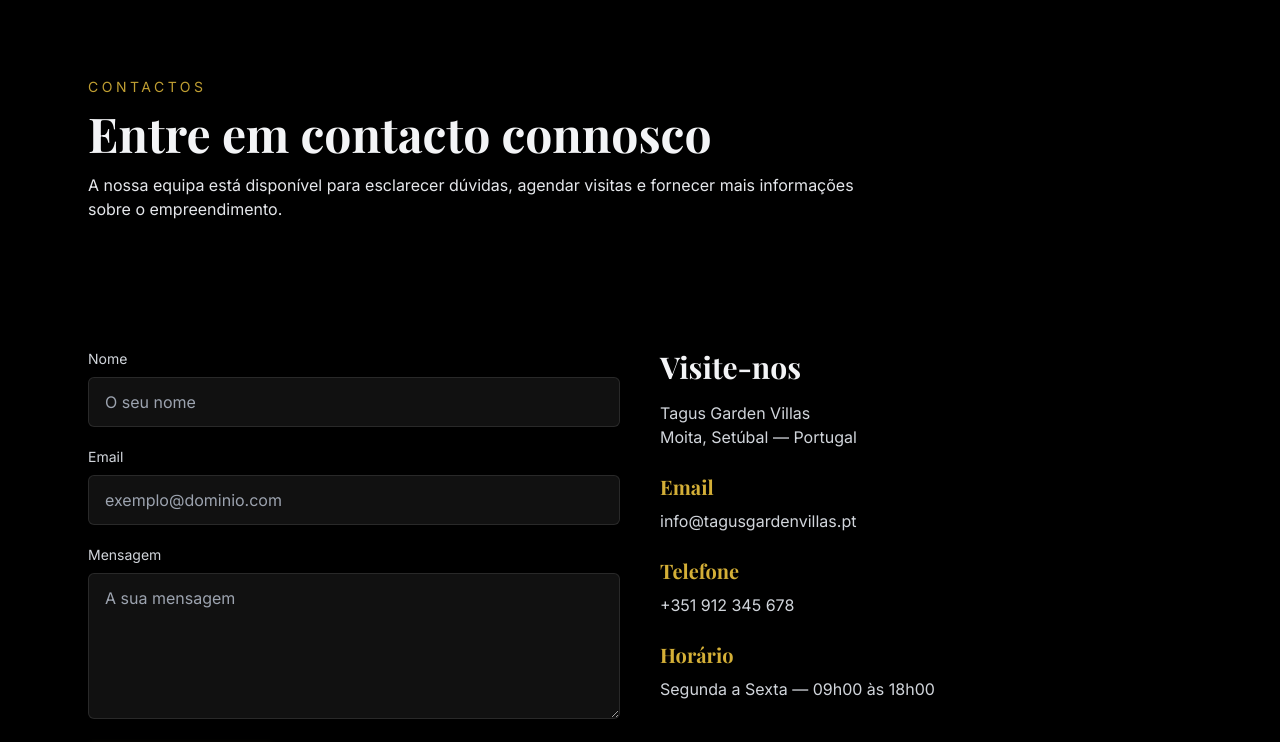
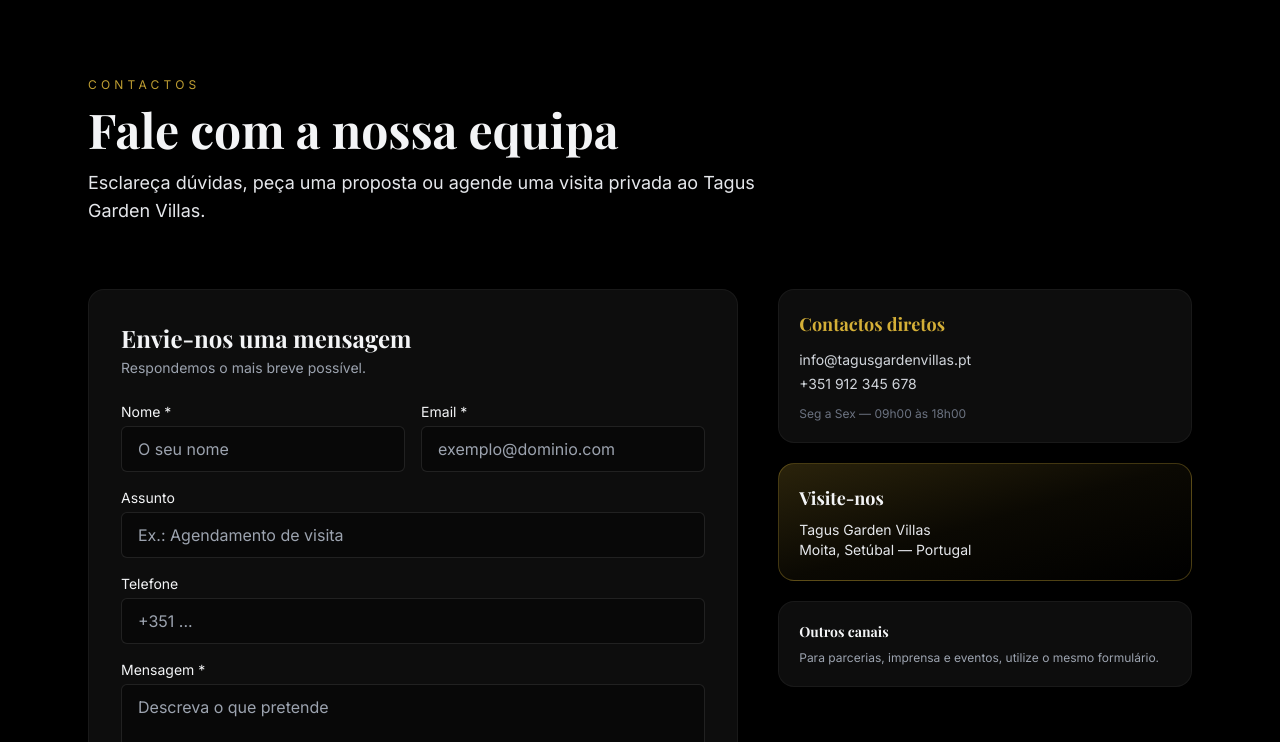
Before and after one commit to JoaoSabioni/TagusGardenVIllas, a plain HTML site: page contactos.html in a window 1280 px wide. Shown: the part 55-797 px from the top of the page. Drawn offline with nearby package versions, Linux system fonts and the light colour scheme.

Commit message:
Update contactos.html

```diff
--- a/contactos.html
+++ b/contactos.html
@@ -21,34 +21,32 @@
       --brand-gold:#D4AF37;
       --brand-gold-dark:#C6A347;
     }
-    body {
-      font-family: Inter, system-ui, -apple-system, Segoe UI, Roboto, 'Helvetica Neue', Arial;
-    }
-    h1,h2,h3 {
-      font-family: 'Playfair Display', serif;
-    }
+    body { font-family: Inter, system-ui, -apple-system, Segoe UI, Roboto, 'Helvetica Neue', Arial; }
+    h1,h2,h3 { font-family: 'Playfair Display', serif; }
     .btn-gold{
       background:linear-gradient(90deg,var(--brand-gold-light),var(--brand-gold),var(--brand-gold-dark));
-      color:#000;font-weight:600;transition:all .3s ease;box-shadow:0 0 6px rgba(212,175,55,.2)
+      color:#000;font-weight:600;transition:all .3s ease;box-shadow:0 0 8px rgba(212,175,55,.3)
     }
-    .btn-gold:hover{filter:brightness(1.1);box-shadow:0 0 12px rgba(212,175,55,.4);transform:translateY(-1px)}
-    input, textarea {
-      background-color: #111;
-      border: 1px solid rgba(255,255,255,0.1);
+    .btn-gold:hover{filter:brightness(1.08);transform:translateY(-1px)}
+    .field{
+      background-color: rgba(0,0,0,.35);
+      border: 1px solid rgba(255,255,255,.1);
       color: #fff;
     }
-    input:focus, textarea:focus {
+    .field:focus{
       border-color: var(--brand-gold);
       outline: none;
+      box-shadow: 0 0 0 3px rgba(212,175,55,.2);
     }
   </style>
 </head>
+
 <body class="bg-black text-gray-100 antialiased">
 
   <!-- HEADER -->
-  <header class="bg-black text-white w-full">
+  <header class="bg-black/80 backdrop-blur-sm text-white w-full sticky top-0 z-40">
     <div class="max-w-7xl mx-auto flex items-center justify-between px-6 py-4">
-      <!-- LOGO clicável -->
+      <!-- LOGO -->
       <a href="index.html" class="flex items-center gap-2 group">
         <img src="assets/logotipo.png" alt="Tagus Garden Villas"
              class="h-8 transition-transform duration-300 group-hover:scale-105">
@@ -103,80 +101,86 @@
     <a href="contactos.html" class="px-6 py-2 text-white bg-white/5">Contactos</a>
   </div>
 
-  <!-- CONTEÚDO -->
-  <main class="min-h-screen">
-    <!-- Hero -->
-    <section class="relative overflow-hidden bg-black py-16">
+  <!-- HERO -->
+  <section class="relative overflow-hidden py-16">
     <div class="absolute inset-0 bg-[url('assets/page_20.jpg')] bg-cover bg-center opacity-10"></div>
+    <div class="absolute inset-0 bg-gradient-to-b from-black via-black/80 to-black"></div>
     <div class="relative max-w-6xl mx-auto px-6">
-        <p class="text-sm uppercase tracking-[0.25em] text-[#d4af37]/90 mb-3">Contactos</p>
-        <h1 class="text-4xl md:text-5xl font-bold mb-4">Entre em contacto connosco</h1>
-        <p class="text-gray-200 max-w-3xl">
-          A nossa equipa está disponível para esclarecer dúvidas, agendar visitas e fornecer mais informações sobre o empreendimento.
+      <p class="text-xs uppercase tracking-[0.35em] text-[#d4af37]/90 mb-3">Contactos</p>
+      <h1 class="text-4xl md:text-5xl font-bold mb-4">Fale com a nossa equipa</h1>
+      <p class="text-gray-200 max-w-2xl text-lg">
+        Esclareça dúvidas, peça uma proposta ou agende uma visita privada ao Tagus Garden Villas.
       </p>
     </div>
   </section>
 
-    <!-- Bloco de contacto -->
-    <section class="max-w-6xl mx-auto px-6 py-16 grid lg:grid-cols-2 gap-10">
-      <!-- Formulário -->
-      <form class="space-y-5">
-        <div>
-          <label for="nome" class="block text-sm font-medium mb-2 text-gray-300">Nome</label>
-          <input type="text" id="nome" name="nome" placeholder="O seu nome" class="w-full rounded-md px-4 py-3">
+  <!-- BLOCO PRINCIPAL -->
+  <main class="relative pb-16">
+    <div class="max-w-6xl mx-auto px-6 grid lg:grid-cols-[1.1fr_.7fr] gap-10">
+      <!-- FORM -->
+      <div class="bg-white/5 border border-white/5 rounded-2xl p-6 md:p-8 shadow-[0_0_60px_rgba(0,0,0,.25)]">
+        <h2 class="text-2xl font-semibold mb-1">Envie-nos uma mensagem</h2>
+        <p class="text-sm text-gray-400 mb-6">Respondemos o mais breve possível.</p>
+
+        <form id="contact-form" class="grid md:grid-cols-2 gap-4">
+          <div class="md:col-span-1">
+            <label for="nome" class="block text-sm mb-1">Nome *</label>
+            <input id="nome" name="nome" type="text" class="w-full rounded-md px-4 py-2.5 field" placeholder="O seu nome" required>
+          </div>
+          <div class="md:col-span-1">
+            <label for="email" class="block text-sm mb-1">Email *</label>
+            <input id="email" name="email" type="email" class="w-full rounded-md px-4 py-2.5 field" placeholder="exemplo@dominio.com" required>
+          </div>
+          <div class="md:col-span-2">
+            <label for="assunto" class="block text-sm mb-1">Assunto</label>
+            <input id="assunto" name="assunto" type="text" class="w-full rounded-md px-4 py-2.5 field" placeholder="Ex.: Agendamento de visita">
+          </div>
+          <div class="md:col-span-2">
+            <label for="telefone" class="block text-sm mb-1">Telefone</label>
+            <input id="telefone" name="telefone" type="text" class="w-full rounded-md px-4 py-2.5 field" placeholder="+351 ...">
+          </div>
+          <div class="md:col-span-2">
+            <label for="mensagem" class="block text-sm mb-1">Mensagem *</label>
+            <textarea id="mensagem" name="mensagem" rows="4" class="w-full rounded-md px-4 py-2.5 field" placeholder="Descreva o que pretende" required></textarea>
+          </div>
+          <div class="md:col-span-2 flex items-center justify-between gap-4 mt-1">
+            <p class="text-xs text-gray-400">Ao enviar aceita a nossa Política de Privacidade.</p>
+            <button type="submit" class="btn-gold px-6 py-3 rounded-md text-sm">Enviar mensagem</button>
+          </div>
+          <p id="form-status" class="md:col-span-2 text-xs mt-2"></p>
+        </form>
       </div>
 
-        <div>
-          <label for="email" class="block text-sm font-medium mb-2 text-gray-300">Email</label>
-          <input type="email" id="email" name="email" placeholder="exemplo@dominio.com" class="w-full rounded-md px-4 py-3">
+      <!-- INFO -->
+      <div class="space-y-5">
+        <div class="bg-white/5 border border-white/5 rounded-2xl p-5">
+          <h3 class="text-lg font-semibold mb-3 text-[#d4af37]">Contactos diretos</h3>
+          <p class="text-sm text-gray-300">info@tagusgardenvillas.pt</p>
+          <p class="text-sm text-gray-300 mt-1">+351 912 345 678</p>
+          <p class="text-xs text-gray-500 mt-3">Seg a Sex — 09h00 às 18h00</p>
         </div>
-
-        <div>
-          <label for="mensagem" class="block text-sm font-medium mb-2 text-gray-300">Mensagem</label>
-          <textarea id="mensagem" name="mensagem" rows="5" placeholder="A sua mensagem" class="w-full rounded-md px-4 py-3"></textarea>
-        </div>
-
-        <button type="submit" class="btn-gold px-6 py-3 rounded-md">Enviar mensagem</button>
-      </form>
-
-      <!-- Informações -->
-      <div class="space-y-6">
-        <div>
-          <h2 class="text-3xl font-semibold mb-4">Visite-nos</h2>
-          <p class="text-gray-300">
-            Tagus Garden Villas<br>
-            Moita, Setúbal — Portugal
+        <div class="bg-gradient-to-br from-[#d4af37]/20 via-[#d4af37]/5 to-transparent border border-[#d4af37]/30 rounded-2xl p-5">
+          <h3 class="text-lg font-semibold mb-2">Visite-nos</h3>
+          <p class="text-sm text-gray-200">
+            Tagus Garden Villas<br>Moita, Setúbal — Portugal
           </p>
         </div>
-        <div>
-          <h3 class="text-xl font-semibold text-[#d4af37] mb-2">Email</h3>
-          <p class="text-gray-300">info@tagusgardenvillas.pt</p>
-        </div>
-        <div>
-          <h3 class="text-xl font-semibold text-[#d4af37] mb-2">Telefone</h3>
-          <p class="text-gray-300">+351 912 345 678</p>
-        </div>
-        <div>
-          <h3 class="text-xl font-semibold text-[#d4af37] mb-2">Horário</h3>
-          <p class="text-gray-300">Segunda a Sexta — 09h00 às 18h00</p>
+        <div class="bg-white/5 border border-white/5 rounded-2xl p-5">
+          <h3 class="text-sm font-semibold mb-2">Outros canais</h3>
+          <p class="text-xs text-gray-400">Para parcerias, imprensa e eventos, utilize o mesmo formulário.</p>
         </div>
       </div>
-    </section>
+    </div>
   </main>
 
   <!-- FOOTER -->
-  <footer class="bg-slate-950 text-white text-center px-4 pt-7 pb-9">
-  <!-- topo -->
+  <footer class="bg-slate-950 text-white text-center px-4 pt-7 pb-9 mt-6">
     <div>
       <p class="text-sm font-medium">© 2025 Tagus Garden Villas — Todos os direitos reservados.</p>
       <p class="mt-1 text-sm">
-      <a href="https://www.tagusgardenvillas.pt" class="hover:opacity-70 transition">
-        www.tagusgardenvillas.pt
-      </a>
+        <a href="https://www.tagusgardenvillas.pt" class="hover:opacity-70 transition">www.tagusgardenvillas.pt</a>
       </p>
     </div>
-
-  <!-- links legais -->
     <div class="mt-5 flex flex-wrap gap-2 justify-center text-xs sm:text-[13px]">
       <a href="/resolucao-alternativa-de-litigios.html" class="hover:opacity-70 transition">Resolução Alternativa de Litígios</a>
       <span class="hidden sm:inline opacity-30">|</span>
@@ -192,13 +196,10 @@
       <span class="hidden sm:inline opacity-30">|</span>
       <a href="/gerir-dados.html" class="hover:opacity-70 transition">Gerir Dados</a>
     </div>
-
-  <!-- créditos -->
     <div class="mt-5 text-[11px] sm:text-xs opacity-70">
       CRM e Sites Imobiliários por eGO Real Estate
     </div>
   </footer>
-
 
   <!-- JS do drawer -->
   <script>
@@ -207,7 +208,6 @@
       const btn = document.querySelector('.hamburger');
       const drawer = document.getElementById('mobile-drawer');
       const overlay = document.getElementById('drawer-overlay');
-
       if (!btn || !drawer) return;
 
       function openDrawer() {
@@ -243,5 +243,8 @@
     });
   })();
   </script>
+
+  <!-- Envio de email (ficheiro externo) -->
+  <script src="assets/email.js"></script>
 </body>
 </html>
```
Lines whose indentation alone changed are shown as unchanged.
